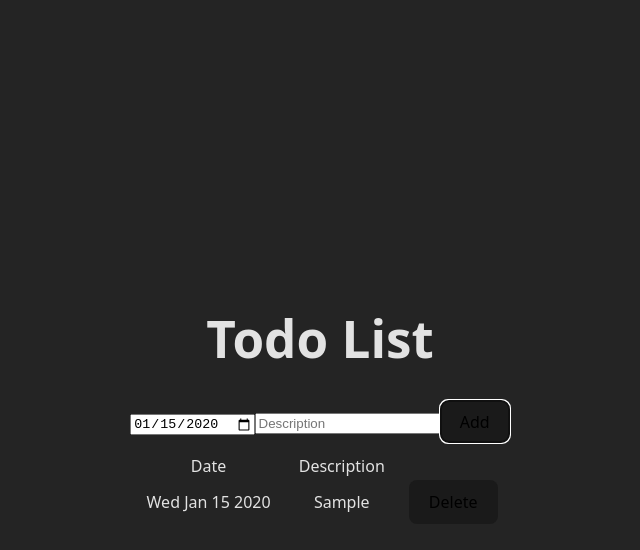
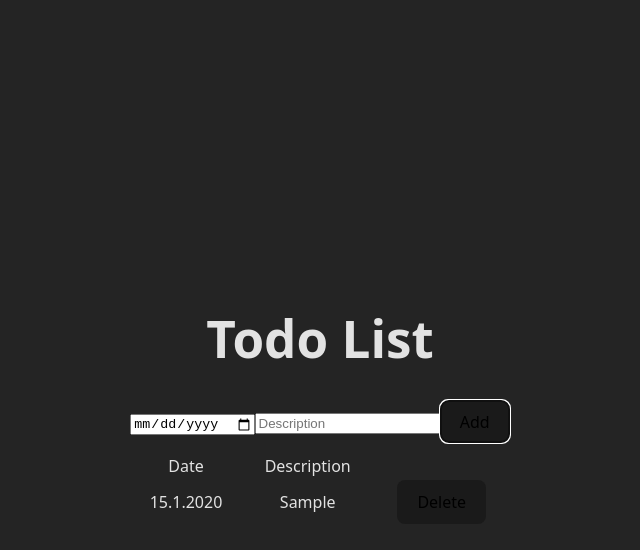
Before and after one commit to GHTuke/PracticeTodoList, a React app: page / in a window 1280 px wide. Both pictures are taken after typing "2020-01-15", "Sample" into the empty fields and a click on the button "Add". Shown: the top 550 px of the page, without its empty margins (320-960 px from the left). Built offline with nearby package versions, Linux system fonts and the light colour scheme; the HTML template or start-up script is replaced by a standard one.

Commit message:
Switched date from Date format to string

```diff
--- a/src/App.tsx
+++ b/src/App.tsx
@@ -1,5 +1,5 @@
 import './App.css'
-import TodoList from "./todolist";
+import TodoList from './TodoList'
 
 function App() {
 
--- a/src/TodoList.tsx
+++ b/src/TodoList.tsx
@@ -3,16 +3,15 @@ import { Todo } from "./types";
 import TodoTable from "./TodoTable";
 
 function TodoList() {
-    const [todo, setTodo] = useState<Todo>({ description: '', date: new Date() });
+    const [todo, setTodo] = useState<Todo>({ description: '', date: '' });
     const [todos, setTodos] = useState<Todo[]>([]);
 
     const addTodo = () => {
         // Estää tyhjän kentän lisäämisen
-        if (!todo.description) return;
+        if (!todo.description || !todo.date) return;
         setTodos([...todos, todo]);
-        // Tyhjentää kentän kun syöte annettu
-        // ei toimi daten kanssa, pitäisi muokata date muotoon string jne. Liikaa koodimuokkauksia for value
-        setTodo({ description: '', date: new Date() });
+        // Tyhjentää syöttökentän kun syöte annettu
+        setTodo({ description: '', date: '' });
     };
 
     // poistaa indeksin mukaisen todon
@@ -25,7 +24,8 @@ function TodoList() {
             <h1>Todo List</h1>
             <input
                 type="date"
-                onChange={(event) => setTodo({ ...todo, date: new Date(event.target.value) })}
+                onChange={(event) => setTodo({ ...todo, date: event.target.value })}
+                value={todo.date}
             />
             <input
                 placeholder="Description"
--- a/src/TodoTable.tsx
+++ b/src/TodoTable.tsx
@@ -13,7 +13,7 @@ function TodoTable(props: TodoTableProps) {
                 <tbody>
                     {props.todos.map((todo, index) => (
                         <tr key={index}>
-                            <td>{todo.date.toDateString()}</td>
+                            <td>{new Date(todo.date).toLocaleDateString("fi-FI")}</td>
                             <td>{todo.description}</td>
                             <td>
                                 <button onClick={() => props.handleDelete(index)}>Delete</button>
--- a/src/types.ts
+++ b/src/types.ts
@@ -1,6 +1,6 @@
 export type Todo = {
     description: string;
-    date: Date;
+    date: string;
 }
 
 export type TodoTableProps = {
```
